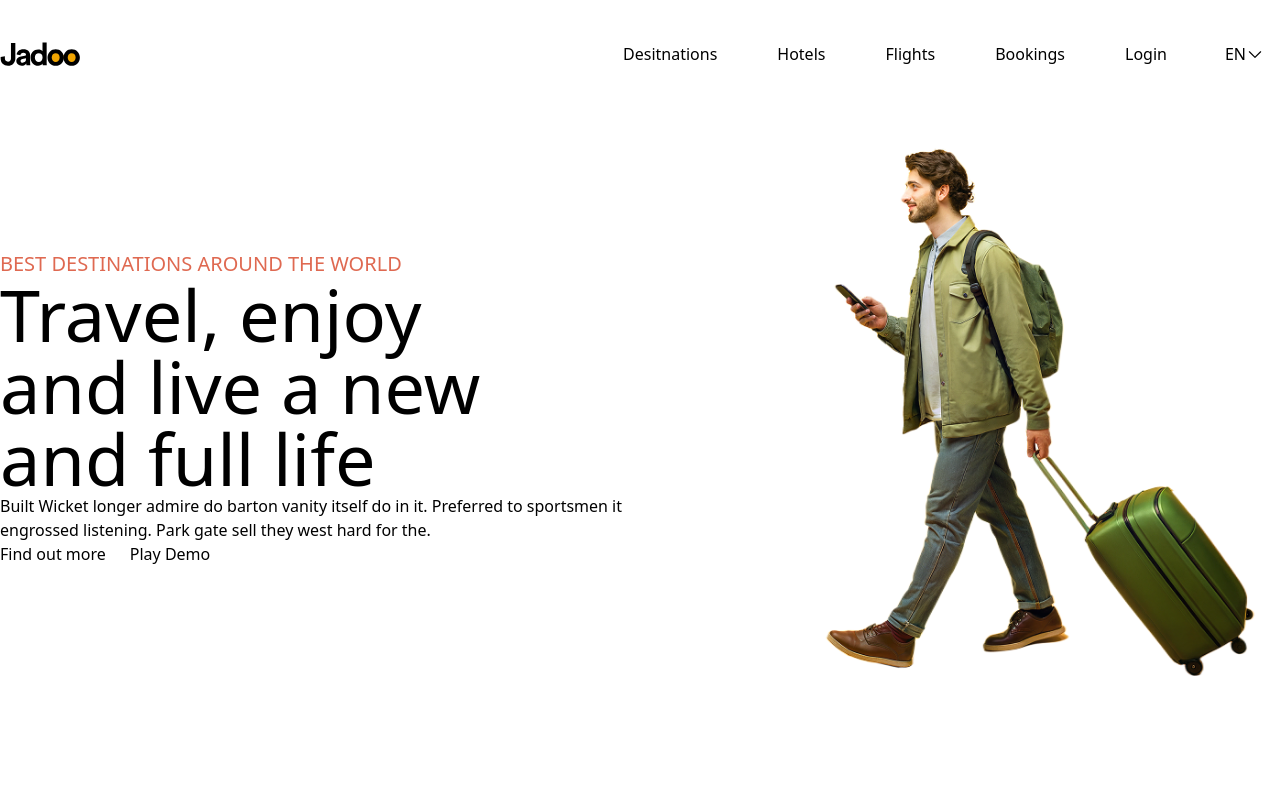
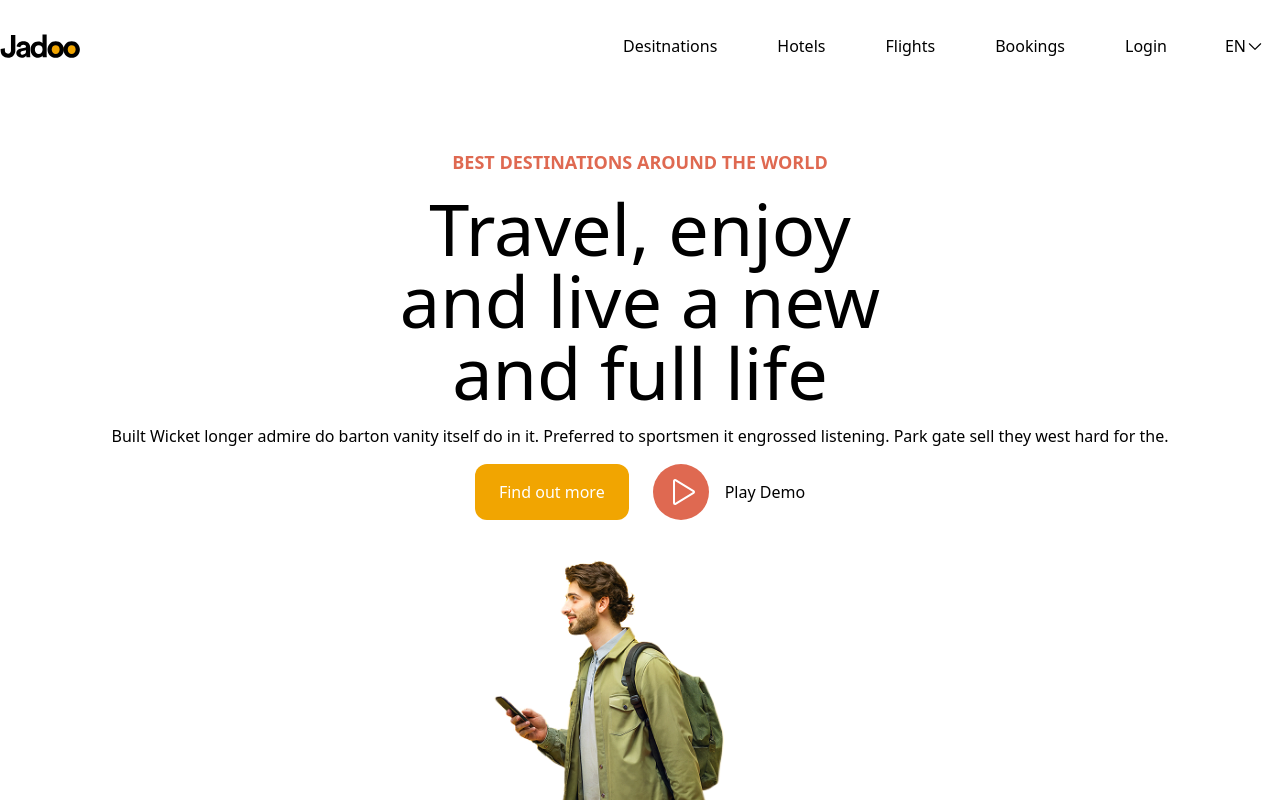
Before and after one commit to BitWizCoder/jadoo-travel-company-website, a Next.js app: page / in a window 1280 px wide. Shown: the top 800 px of the page. Built offline with nearby package versions, Linux system fonts and the light colour scheme.

Commit message:
updated hearo and nav

```diff
--- a/app/components/Hero.tsx
+++ b/app/components/Hero.tsx
@@ -1,24 +1,35 @@
+import { PlayIcon } from "@phosphor-icons/react";
 import Image from "next/image";
 import Link from "next/link";
 
 export default function Hero() {
   return (
-    <div className="flex justify-between items-center">
-      <div className="w-1/2">
-        <h2 className="text-xl uppercase text-[#DF6951]">
+    <div className="text-center mt-14 flex flex-col items-center">
+      <div className="flex flex-col items-center gap-4">
+        <h2 className="text-lg uppercase text-[#DF6951] font-bold">
           Best Destinations around the world
         </h2>
         <h1 className="text-7xl">
           Travel, enjoy <br /> and live a new <br /> and full life
         </h1>
-        <p>
+        <p className="mx-w-xl px-6">
           Built Wicket longer admire do barton vanity itself do in it. Preferred
           to sportsmen it engrossed listening. Park gate sell they west hard for
           the.
         </p>
         <div className="flex gap-6">
-          <Link href="/">Find out more</Link>
-          <Link href="/">Play Demo</Link>
+          <Link
+            href="/"
+            className="bg-[#F1A501] text-white py-4 px-6 rounded-xl"
+          >
+            Find out more
+          </Link>
+          <Link href="/" className="flex items-center gap-4">
+            <div className="bg-[#DF6951] rounded-full p-3">
+              <PlayIcon size={32} className="text-white" />
+            </div>
+            Play Demo
+          </Link>
         </div>
       </div>
       <div>
--- a/app/components/Nav.tsx
+++ b/app/components/Nav.tsx
@@ -10,7 +10,7 @@ export default function Nav() {
     "hover:border-2 hover:border-black border-2 border-white hover:py-2 hover:px-4 py-2 px-4 rounded-sm cursor-pointer text-center";
 
   return (
-    <div className="flex justify-between items-center py-8">
+    <div className="flex flex-col items-center gap-6 py-6 md:flex-row md:justify-between">
       <Link href={"/"}>
         <Image src="/logo.svg" width={80} height={80} alt="Site Logo" />
       </Link>
```
